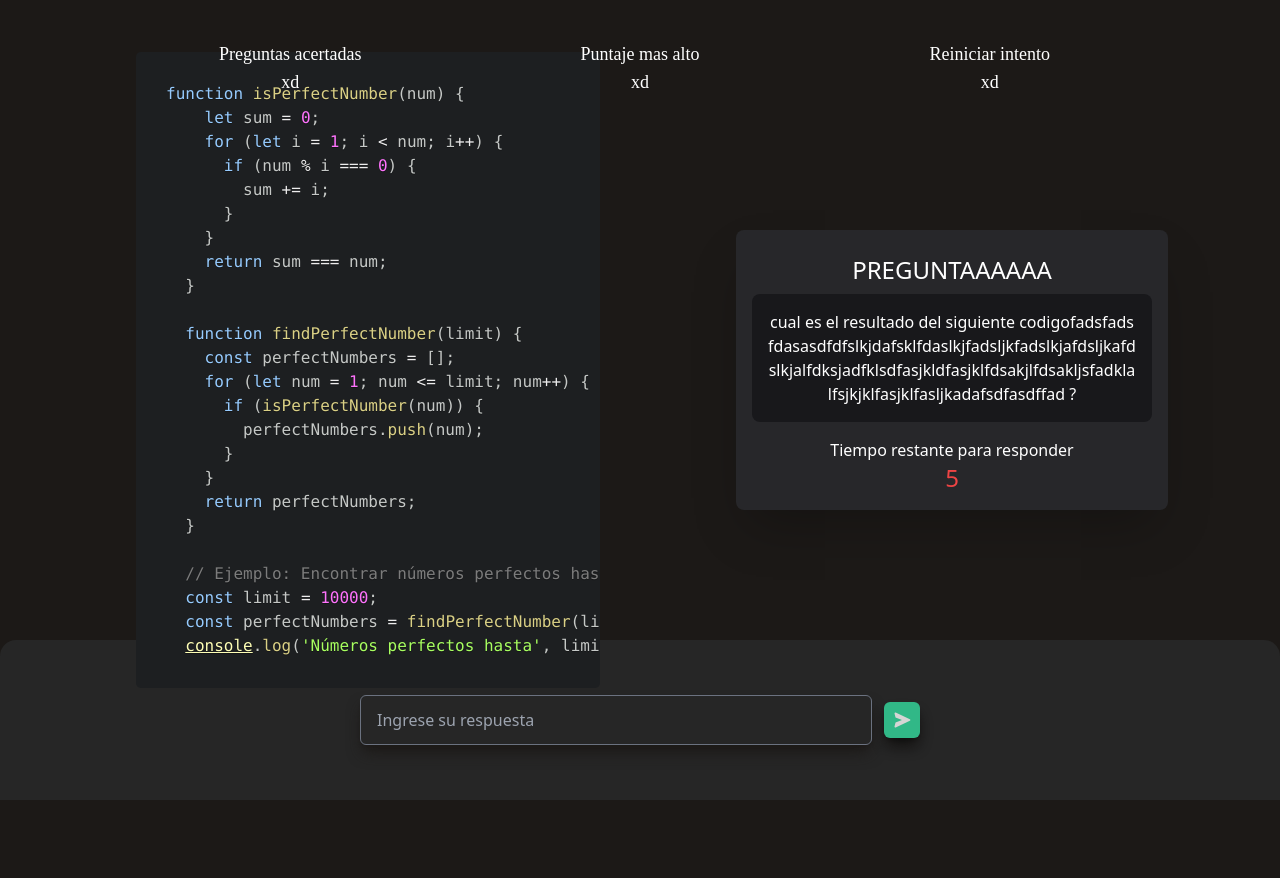
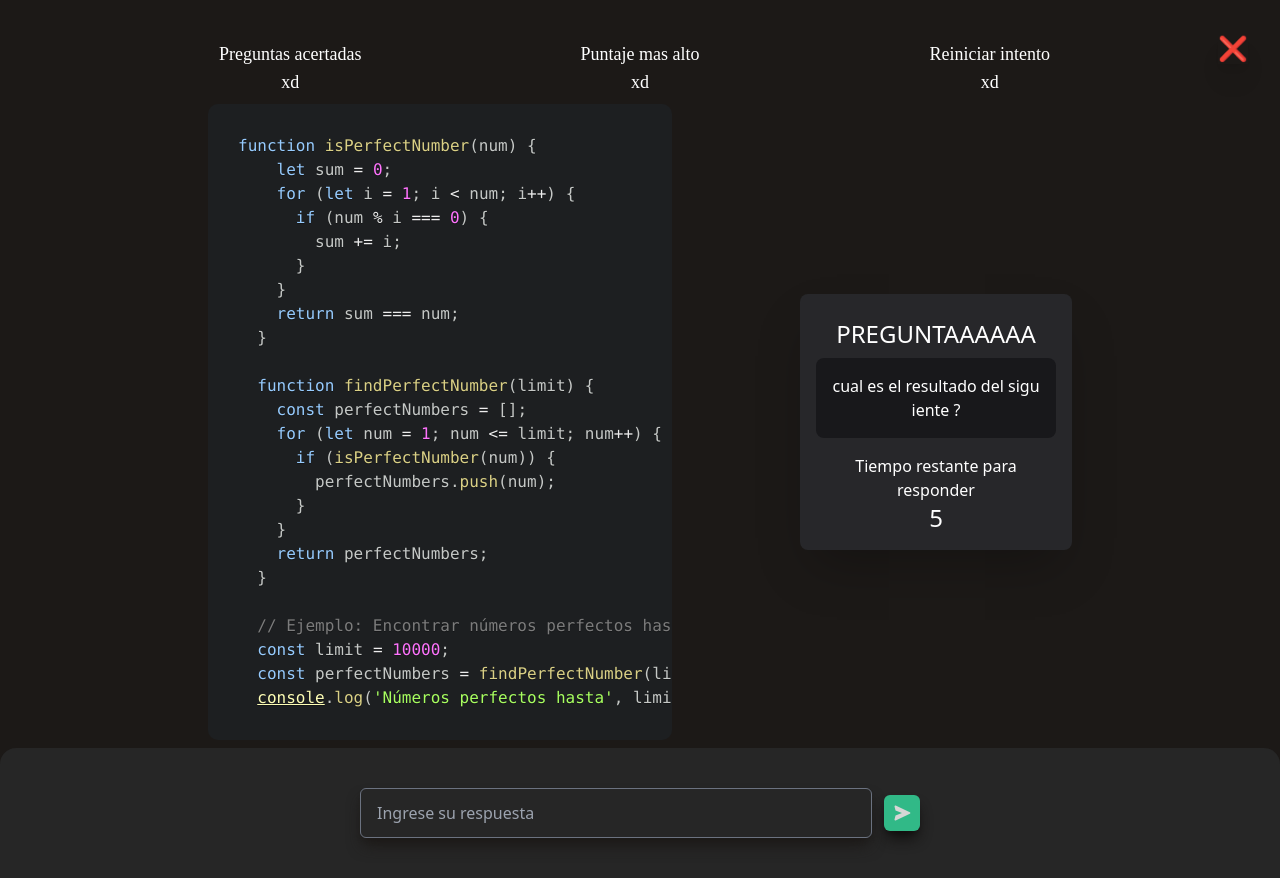
Before and after one commit to KEEGAN-exe/quiz-game, a React (Vite) app: page /game in a window 1280 px wide. Before the commit the page ends 800 px from the top, so only its background shows below. Built offline with nearby package versions, Linux system fonts and the light colour scheme; a web font is replaced by a local one; what tailwindcss-animated would draw is missing.

Commit message:
game page resposive completo

```diff
--- a/src/components/Game.jsx
+++ b/src/components/Game.jsx
@@ -1,3 +1,4 @@
+import { Link } from 'react-router-dom'
 import { Input } from './Input'
 import { Quiz } from './Quiz'
 import { Score } from './Score'
@@ -5,9 +6,14 @@ import { Score } from './Score'
 export const Game = () => {
   return (
     <div className="h-screen">
+      <div className=" absolute text-2xl cursor-pointer right-8 top-8 shadow-xl hover:scale-110 duration-200 transition-all hidden lg:block">
+        <Link to="/">❌</Link>
+      </div>
+      <div className="flex flex-col items-center w-full justify-between h-full">
       <Score />
       <Quiz />
       <Input />
+      </div>
     </div>
   )
 }
--- a/src/components/Input.jsx
+++ b/src/components/Input.jsx
@@ -13,7 +13,7 @@ export const Input = () => {
   }
 
   return (
-    <div className="h-[20%] flex items-center justify-center bg-neutral-800 rounded-t-2xl flex-col">
+    <div className="w-full flex items-center justify-center bg-neutral-800 lg:rounded-t-2xl flex-col py-10">
       <div className="flex items-center justify-center w-full">
         <input
           className="bg-neutral-800 2xl:w-[25%] lg:w-[40%] py-[12px] px-4 outline-none rounded-md shadow-lg shadow-stone-900 h-auto border-gray-500 focus:ring-2 focus:ring-emerald-200/50 border-[1px] focus:border-emerald-400 transition-all ease-in-out duration-200 text-gray-100 w-[80%]"
--- a/src/components/Quiz.jsx
+++ b/src/components/Quiz.jsx
@@ -5,10 +5,12 @@ import { atomDark } from 'react-syntax-highlighter/dist/esm/styles/prism'
 export const Quiz = () => {
   const [time, setTime] = useState(10)
   const [question, setQuestion] = useState(
-    'cual es el resultado del siguiente codigofadsfadsfdasasdfdfslkjdafsklfdaslkjfadsljkfadslkjafdsljkafdslkjalfdksjadfklsdfasjkldfasjklfdsakjlfdsakljsfadklalfsjkjklfasjklfasljkadafsdfasdffad ?'
+    'cual es el resultado del siguiente ?'
   )
   useEffect(() => {
-    if (time === 0) return
+    if (time === 0) {
+      return
+    }
     const timer = setTimeout(() => {
       setTime(time - 1)
     }, 1000)
@@ -40,34 +42,46 @@ export const Quiz = () => {
   const perfectNumbers = findPerfectNumber(limit);
   console.log('Números perfectos hasta', limit, ':', perfectNumbers);`
   return (
-    <div className="flex justify-center items-center h-[80%] pt-[100px] pb-10 lg:pb-0">
-      <div className=" h-full w-full flex justify-evenly items-center lg:flex-row flex-col">
+    <div className="flex justify-center items-center h-full w-full">
+      <div className=" h-full w-full flex justify-around lg:justify-center lg:gap-20 items-center lg:flex-row flex-col">
         <div className="rounded-md lg:w-[40%] px-6 w-full">
           <SyntaxHighlighter
             language="javascript"
             style={atomDark}
             customStyle={{
               padding: '30px',
-              maxHeight: '700px'
+              maxHeight: '650px',
+              overflow: 'auto',
+              borderRadius: '10px'
             }}
             wrapLines={true}
           >
             {codeString}
           </SyntaxHighlighter>
         </div>
-        <div className="flex flex-col text-white text-center bg-zinc-800 px-4 py-4 rounded-lg shadow-2xl">
-          <h1 className="text-white my-2 text-2xl">PREGUNTAAAAAA</h1>
-          <p className="bg-zinc-900 p-4 rounded-lg max-w-[400px] overflow-auto break-all">
+        <div className="px-6 lg:w-1/4 w-full">
+          <div className="flex flex-col text-white text-center bg-zinc-800 p-4 rounded-lg shadow-2xl">
+            <h1 className="text-white my-2 lg:text-2xl">PREGUNTAAAAAA</h1>
+            <div className="w-full">
+              <p className="bg-zinc-900 p-4 rounded-lg overflow-auto break-all">
                 {question}
               </p>
+            </div>
             <div className="mt-4">
               <h1 className="text-white">Tiempo restante para responder</h1>
-            <p className={`text-2xl ${time < 5 && time > 0 ? 'animate-jump text-red-500 animate-infinite' : 'text-red-500'}`}>
+              <p
+                className={`lg:text-2xl ${
+                  time < 5 && time > 0
+                    ? 'animate-jump text-red-500 animate-infinite'
+                    : ''
+                }`}
+              >
                 {time}
               </p>
             </div>
           </div>
         </div>
       </div>
+    </div>
   )
 }
--- a/src/components/Score.jsx
+++ b/src/components/Score.jsx
@@ -1,6 +1,6 @@
 export const Score = () => {
   return (
-    <div className="text-white flex items-center justify-center w-full absolute my-6 lg:my-10">
+    <div className="text-white flex items-center justify-center w-full lg:pt-10 pt-4">
       <div className="flex items-center justify-between w-full text-center font-tek xl:text-lg text-sm">
         <div className="flex flex-col flex-grow basis-0">
           <h1>Preguntas acertadas</h1>
```
Lines whose indentation alone changed are shown as unchanged.
